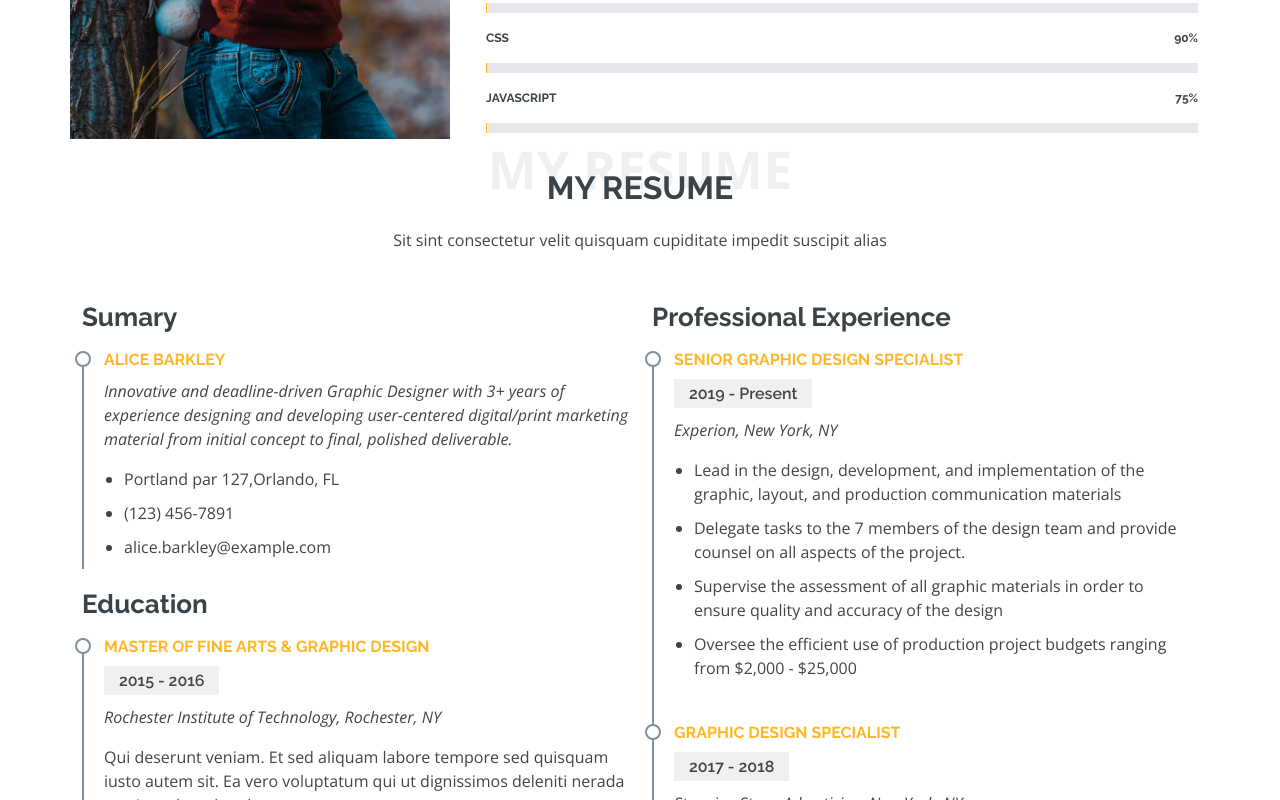
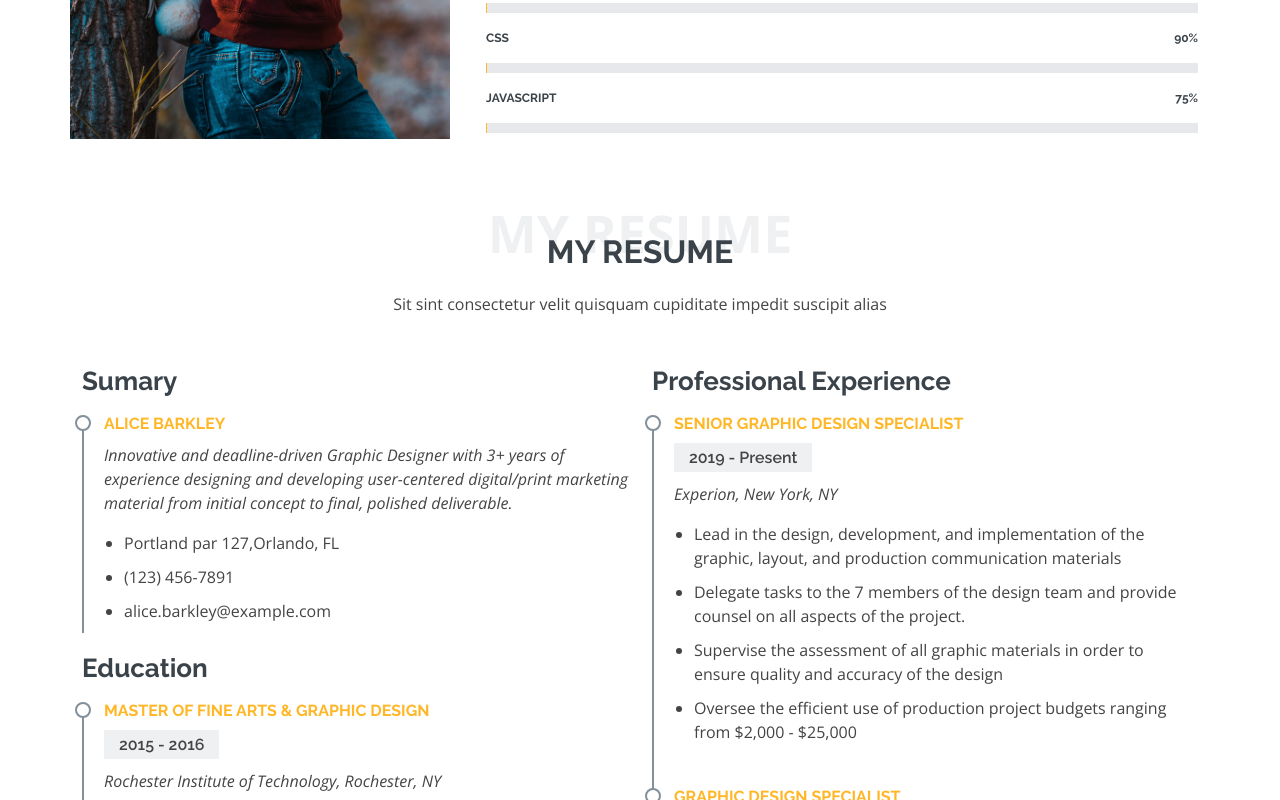
Before and after one commit to Yeasin2021/reacttemplate, a React (Create React App) app: page / in a window 1280 px wide. Shown: the part 1340-2140 px from the top of the page. Built offline with nearby package versions, Linux system fonts and the light colour scheme.

Commit message:
ResumeStyleCss

```diff
--- a/src/App.css
+++ b/src/App.css
@@ -541,6 +541,7 @@ section {
 /* added 11/20/2022 */
 .main{
   position: relation;
+  /* position: absolute; */
   margin-top:50%;
 }
 
--- a/src/components/Resume.js
+++ b/src/components/Resume.js
@@ -2,8 +2,8 @@ import React from 'react'
 
 const Resume = () => {
   return (
-    <div>
-      <div id="resume" className="resume">
+
+      <div id="resume" className="resume" style={{ marginTop:'5%' }}>
       <div className="container">
 
         <div className="section-title">
@@ -74,7 +74,7 @@ const Resume = () => {
 
       </div>
     </div>
-    </div>
+
   )
 }
 
```
